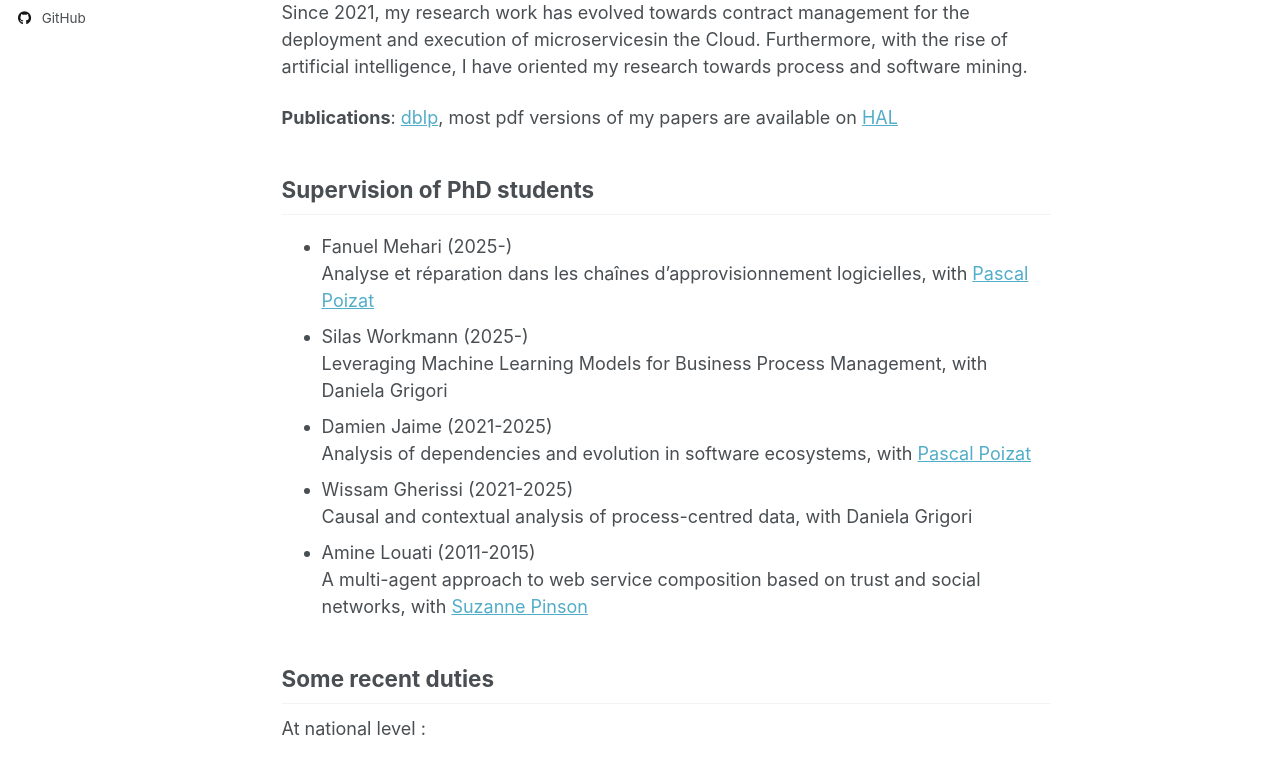
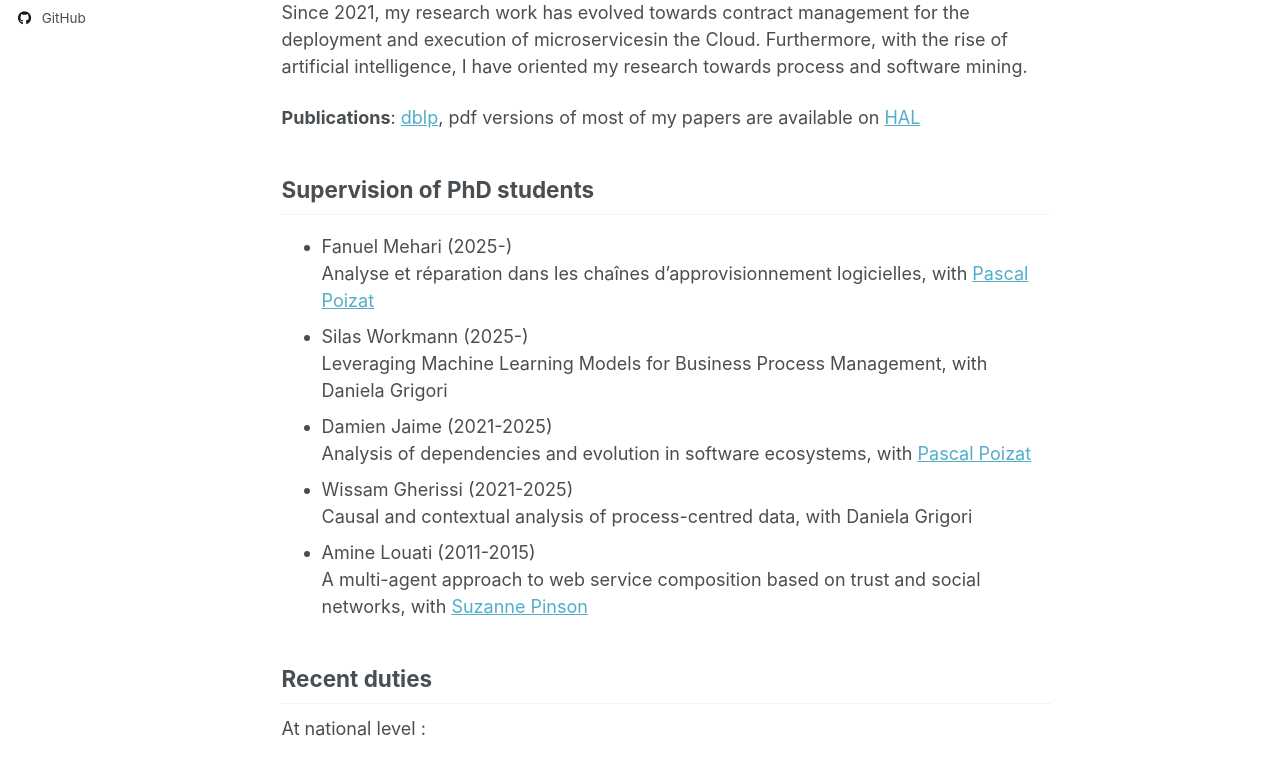
Before and after one commit to joyceelhaddad/joyceelhaddad.github.io, a Jekyll site: the page built from _pages/about.md, in a window 1280 px wide and 1400 px high. Shown: the part 553-1322 px from the top of the window. Built offline with Jekyll 4.4.1, drawn with Linux system fonts in a browser that asks for light colours; some web fonts are replaced; a script that is not in the unit is left out.

Commit message:
Update about.md

```diff
--- a/_pages/about.md
+++ b/_pages/about.md
@@ -20,7 +20,7 @@ Until 2020, my research work delt with efficiency, reliability, and trustworthin
 
 Since 2021, my research work has evolved towards contract management for the deployment and execution of microservicesin the Cloud. Furthermore, with the rise of artificial intelligence, I have oriented my research towards process and software mining.
 
-**Publications**: [dblp](https://dblp.org/pid/91/6045.html), most pdf versions of my papers are available on [HAL](https://hal.science/search/index?q=joyce+el+haddad)
+**Publications**: [dblp](https://dblp.org/pid/91/6045.html), pdf versions of most of my papers are available on [HAL](https://hal.science/search/index?q=joyce+el+haddad)
 
 
 Supervision of PhD students
@@ -37,16 +37,16 @@ Supervision of PhD students
   A multi-agent approach to web service composition based on trust and social networks, with [Suzanne Pinson](https://www.lamsade.dauphine.fr/~pinson/)
 
 
-Some recent duties
+Recent duties
 ------
-At national level :
+At national level :  <br>
 - Member of the National Council of (French) Universities (CNU 27) for computer science (2019-2023).
 
-At university level :
+At university level :  <br>
 - Elected member of the Board of Governors (Conseil d'Administration) of Université Paris Dauphine-PSL (since 2024).
 - Elected member of the representative advisory committee on Computer Science (CCR Informatique) of Université Paris Dauphine-PSL (since 2019).
 
-At LAMSADE level:
+At LAMSADE level: <br>
 - Deputy Director of LAMSADE CNRS UMR 7243, Université Paris Dauphine-PSL (since January 2024).
 - Member of the Laboratory Council (conseil de laboratoire) of LAMSADE CNRS UMR 7243, Univ. Paris Dauphine – PSL (since 2023).
 - Co-head of the Data Science group, LAMSADE CNRS UMR 7243, Univ. Paris Dauphine– PSL (2020-2024).
```
